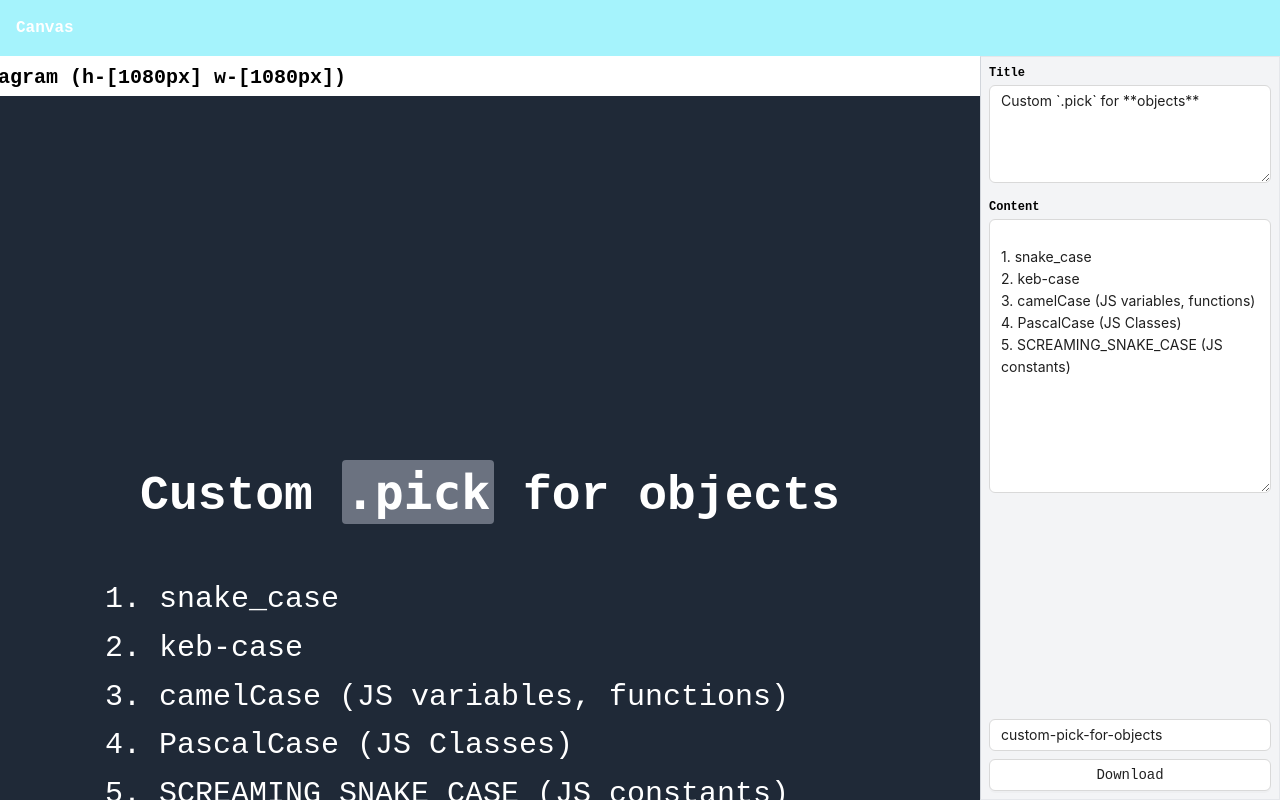
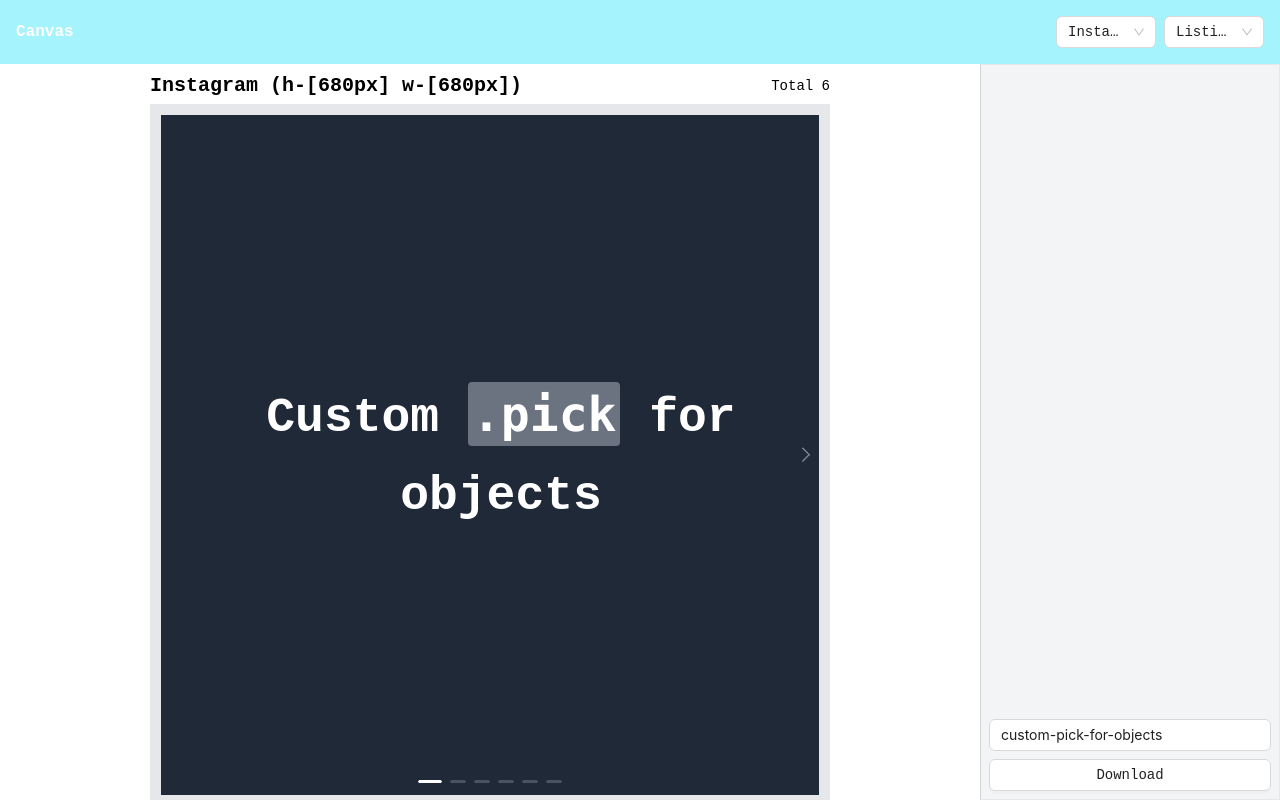
Before and after one commit to 318097/canvas, a React (Create React App) app: page / in a window 1280 px wide. Built offline with nearby package versions, Linux system fonts and the light colour scheme; the HTML template or start-up script is replaced by a standard one.

Commit message:
Major: Added Carousel variant

```diff
--- a/package.json
+++ b/package.json
@@ -19,6 +19,7 @@
     "react-konva": "^18.2.10",
     "react-scripts": "5.0.1",
     "sass": "^1.77.8",
+    "shortid": "^2.2.17",
     "web-vitals": "^2.1.4"
   },
   "scripts": {
--- a/src/components/Raw/Canvas.js
+++ b/src/components/Raw/Canvas.js
@@ -3,38 +3,103 @@ import { marked } from "marked";
 import React from "react";
 import "./Raw.scss";
 import cn from "classnames";
+import { Carousel } from "antd";
 
 const Canvas = ({
   canvasContainerRef,
-  ref,
+  templateRef,
   data,
-  updateSelectedItem,
+  _updateSelectedElement,
   selectedElement,
   templates,
 }) => {
+  const grouppedTemplates = Object.entries(_.groupBy(templates, "groupId"));
+
+  const containerClasses = `flex flex-col items-start gap-1 mb-12`;
+
   return (
     <div
-      className="p-2 bg-white grow h-full overflow-auto flex flex-col items-center"
+      className="p-2 bg-white grow h-full overflow-auto flex flex-col items-center max-w-full"
       ref={canvasContainerRef}
     >
-      {templates.map((template) => {
-        const { layout, className = "", platform } = template;
+      {grouppedTemplates.map(([groupId, templates]) => {
+        const cardProps = {
+          templateRef,
+          data,
+          selectedElement,
+          _updateSelectedElement,
+        };
+        if (groupId === "none") {
+          return templates.map((template) => {
+            const { platform, className } = template;
             return (
-          <div className="flex flex-col items-start gap-1 mb-12">
+              <div className={containerClasses}>
+                <Title platform={platform} className={className} />
+                <Card template={template} {...cardProps} />
+              </div>
+            );
+          });
+        } else {
+          const { containerWidth, className, platform } = templates[0];
+          return (
+            <div className={containerClasses}>
+              <Title
+                platform={platform}
+                className={className}
+                templates={templates}
+              />
+              <div
+                className={`bg-gray-200 border p-[10px]`}
+                style={{
+                  width: `${containerWidth}px`,
+                }}
+              >
+                <Carousel arrows infinite={false} className="m-auto">
+                  {templates.map((template) => (
+                    <Card template={template} {...cardProps} />
+                  ))}
+                </Carousel>
+              </div>
+            </div>
+          );
+        }
+      })}
+    </div>
+  );
+};
+
+const Title = ({ platform, className, templates }) => (
+  <div className="flex items-center justify-between w-full">
     <h1 className="text-xl font-bold">
       {platform} ({className})
     </h1>
+    {!!templates && (
+      <div className="text-sm">{`Total ${templates.length}`}</div>
+    )}
+  </div>
+);
+
+const Card = ({
+  template,
+  templateRef,
+  data,
+  selectedElement,
+  _updateSelectedElement,
+}) => {
+  const { layout, className = "", platform, groupId } = template;
+  return (
     <div
-              ref={ref}
+      ref={templateRef}
       className={`raw-editor-root flex flex-col gap-2 bg-gray-800 p-4 ${className}`}
     >
       {layout.map((layout) => {
         const { key, type, className = "", properties = {} } = layout;
+
         const value = _.get(data, key, "");
 
         if (!value) return null;
 
-                const fullKey = `${platform}:${key}`;
+        const fullKey = `${groupId}:${platform}:${key}`;
 
         const classNames = cn(
           "element",
@@ -49,19 +114,13 @@ const Canvas = ({
         return (
           <div
             onClick={() => {
-                      updateSelectedItem(fullKey);
+              _updateSelectedElement(fullKey);
             }}
             className={classNames}
             dangerouslySetInnerHTML={{
-                      __html: marked
-                        .parseInline(value)
-                        .replace(/^<p>|<\/p>$/g, ""),
+              __html: marked.parseInline(value).replace(/^<p>|<\/p>$/g, ""),
             }}
           ></div>
-                );
-              })}
-            </div>
-          </div>
         );
       })}
     </div>
--- a/src/components/Raw/Header.js
+++ b/src/components/Raw/Header.js
@@ -1,9 +1,32 @@
 import React from "react";
+import { Select } from "antd";
+import { generateTemplate, THEMES } from "./config";
 
-const Header = ({ filename, setFilename }) => {
+const Header = ({ template, setTemplate, theme, setTheme }) => {
   return (
-    <header class="flex items-center justify-between w-full p-4 bg-cyan-200">
+    <header className="flex items-center justify-between w-full p-4 bg-cyan-200">
       <h3 className="text-white font-bold">Canvas</h3>
+      <div className="flex items-center gap-2">
+        <Select
+          className="w-[100px]"
+          options={generateTemplate("all").map(({ platform }) => ({
+            label: platform,
+            value: platform,
+          }))}
+          value={template}
+          onChange={setTemplate}
+        />
+        <Select
+          placeholder="Theme"
+          className="w-[100px]"
+          options={THEMES.map(({ name }) => ({
+            label: name,
+            value: name,
+          }))}
+          value={theme}
+          onChange={setTheme}
+        />
+      </div>
     </header>
   );
 };
--- a/src/components/Raw/Raw.js
+++ b/src/components/Raw/Raw.js
@@ -1,24 +1,31 @@
 import React, { useCallback, useEffect, useRef, useState } from "react";
 import * as htmlToImage from "html-to-image";
 import "./Raw.scss";
-import { GENERIC_PROPERTIES, getDefaultContent, TEMPLATES } from "./config";
+import {
+  GENERIC_PROPERTIES,
+  getDefaultContent,
+  generateTemplate,
+} from "./config";
 import Sidebar from "./Sidebar";
 import Canvas from "./Canvas";
 import Header from "./Header";
+import shortid from "shortid";
 
 const Raw = () => {
   const [data, setData] = useState(getDefaultContent());
   const [selectedElement, setSelectedElement] = useState("");
   const [properties, setProperties] = useState({});
-  const [templates, setTemplates] = useState(TEMPLATES);
+  const [templates, setTemplates] = useState([]);
+  const [template, setTemplate] = useState("Instagram");
+  const [theme, setTheme] = useState("Listicle");
   const [filename, setFilename] = useState("");
 
-  const ref = useRef();
+  const templateRef = useRef();
   const canvasContainerRef = useRef();
 
   const isGenericTagSelected = GENERIC_PROPERTIES.includes(selectedElement);
 
-  const updateSelectedItem = (newValue) => {
+  const _updateSelectedElement = (newValue) => {
     setSelectedElement((prev) => {
       if (GENERIC_PROPERTIES.includes(prev))
         updatedClassesForTag(prev, "outlined", "remove");
@@ -27,15 +34,33 @@ const Raw = () => {
   };
 
   useEffect(() => {
+    setTemplates(generateTemplate("Instagram"));
+  }, []);
+
+  useEffect(() => {
+    parseDataForTheme();
+  }, [theme]);
+
+  useEffect(() => {
     if (!selectedElement || isGenericTagSelected) return;
 
-    const [platform, section] = selectedElement.split(":");
-    const match = templates[0].layout.find((item) => item.key === section);
+    const [groupId, platform, key] = selectedElement.split(":");
+    let matchedProperties = {};
+    for (let i = 0; i < templates.length; i++) {
+      const template = templates[i];
+      if (template.groupId === groupId && template.platform === platform) {
+        matchedProperties = template.layout.find((item) => item.key === key);
+        if (matchedProperties) {
+          break;
+        }
+      }
+    }
+
     setProperties((prev) => ({
       ...prev,
       [selectedElement]: {
         ...(prev[selectedElement] || {}),
-        ...match.properties,
+        ...matchedProperties,
       },
     }));
   }, [selectedElement]);
@@ -50,11 +75,11 @@ const Raw = () => {
           console.log("Detected click on <code>, <strong>");
           const id = Math.random().toString(36).substr(2, 9);
           e.target.dataset.id = id;
-          // updateSelectedItem(`${tag}:${id}`);
-          updateSelectedItem(tag);
+          // _updateSelectedElement(`${tag}:${id}`);
+          _updateSelectedElement(tag);
           updatedClassesForTag(tag, "outlined", "add");
         } else {
-          updateSelectedItem("");
+          _updateSelectedElement("");
         }
       },
       true
@@ -71,14 +96,45 @@ const Raw = () => {
     );
   }, [data]);
 
+  const parseDataForTheme = () => {
+    const platform = "Instagram";
+    if (theme === "Listicle") {
+      const content = data.content.trim().split("\n");
+      const contentPageIds = [];
+      const parsedContent = content.reduce((ob, content, index) => {
+        const key = `content_#${index + 1}`;
+        contentPageIds.push(key);
+        return { ...ob, [key]: content };
+      }, {});
+
+      // const platform = templates[0]["platform"];
+      const groupId = shortid();
+      const pages = generateTemplate(platform, {
+        title: "title",
+        content: null,
+        groupId,
+      }).concat([
+        ...contentPageIds.map(
+          (id) =>
+            generateTemplate(platform, { title: null, content: id, groupId })[0]
+        ),
+      ]);
+
+      setData((prev) => ({ ...prev, ...parsedContent }));
+      setTemplates(pages);
+    } else {
+      setTemplates(generateTemplate(platform));
+    }
+  };
+
   const handleDownload = useCallback(() => {
-    updateSelectedItem("");
-    if (ref.current === null) {
+    _updateSelectedElement("");
+    if (templateRef.current === null) {
       return;
     }
 
     htmlToImage
-      .toPng(ref.current, {
+      .toPng(templateRef.current, {
         cacheBust: true,
         quality: 1,
         width: 1080,
@@ -93,7 +149,7 @@ const Raw = () => {
       .catch((err) => {
         console.log(err);
       });
-  }, [ref]);
+  }, [templateRef]);
 
   const updatedClassesForTag = (tag, classes, action = "set") => {
     if (!tag) return;
@@ -109,13 +165,14 @@ const Raw = () => {
     });
   };
 
-  const handlePropertyChange = (key, value) => {
-    const [element, section] = selectedElement.split(":");
+  const handlePropertyChange = (property, value) => {
+    const [groupId, platform, key] = selectedElement.split(":");
     let updatedProperties;
+
     setProperties((prev) => {
       updatedProperties = {
         ...(prev[selectedElement] || {}),
-        [key]: value,
+        [property]: value,
       };
       return {
         ...prev,
@@ -124,27 +181,49 @@ const Raw = () => {
     });
 
     if (isGenericTagSelected) {
+      // if tags, then apply the classes
       const updatedClasses = [
         ...Object.values(updatedProperties),
         value,
         "outlined",
       ].join(" ");
-      updatedClassesForTag(element, updatedClasses);
+      updatedClassesForTag(platform, updatedClasses);
     } else {
+      // otherwise add the classes in templates obj
       setTemplates((prev) => {
-        const newConfig = [...prev];
-        const match = newConfig[0].layout.find((item) => item.key === section);
-        match.properties[key] = value;
-        return newConfig;
+        const updatedData = [...prev];
+
+        let matchedProperties = {};
+        for (let i = 0; i < updatedData.length; i++) {
+          const template = updatedData[i];
+          if (template.groupId === groupId && template.platform === platform) {
+            matchedProperties = template.layout.find(
+              (item) => item.key === key
+            );
+            if (matchedProperties) {
+              break;
+            }
+          }
+        }
+
+        matchedProperties.properties[property] = value;
+        return updatedData;
       });
     }
   };
 
+  const headerProps = {
+    template,
+    setTemplate,
+    theme,
+    setTheme,
+  };
+
   const canvasProps = {
     canvasContainerRef,
-    ref,
+    templateRef,
     data,
-    updateSelectedItem,
+    _updateSelectedElement,
     selectedElement,
     templates,
   };
@@ -158,11 +237,12 @@ const Raw = () => {
     selectedElement,
     properties,
     handlePropertyChange,
+    templates,
   };
 
   return (
     <div className="flex items-center flex-col p-0 h-full">
-      <Header />
+      <Header {...headerProps} />
       <div className="flex items-start gap-0 w-full grow overflow-hidden">
         <Canvas {...canvasProps} />
         <Sidebar {...sidebarProps} />
--- a/src/components/Raw/Sidebar.js
+++ b/src/components/Raw/Sidebar.js
@@ -14,29 +14,35 @@ const Sidebar = ({
   selectedElement,
   properties,
   handlePropertyChange,
+  templates,
 }) => {
+  const selectedElementFields = templates.find((template) => {
+    const [groupId, platform, key] = selectedElement.split(":");
+    return (
+      groupId === template.groupId &&
+      platform === template.platform &&
+      template.layout.find((layout) => layout.key === key)
+    );
+  });
+
   return (
     <div className="flex flex-col gap-2 bg-gray-100 border border-l-gray-300 p-2 w-[300px] shrink-0 h-full overflow-auto">
+      {(selectedElementFields?.layout ?? []).map((fields) => {
+        const { key } = fields;
+        return (
           <div className="flex flex-col items-start gap-1 mb-2">
-        <label className="text-xs font-bold">Title</label>
+            <label className="text-xs font-bold">{key}</label>
             <TextArea
               rows={4}
-          placeholder="Title"
-          value={data.title}
-          onChange={(e) => setData({ ...data, title: e.target.value })}
+              placeholder={key}
+              value={data[key]}
+              onChange={(e) => setData({ ...data, [key]: e.target.value })}
               spellCheck={false}
             />
           </div>
-      <div className="flex flex-col items-start gap-1 mb-2">
-        <label className="text-xs font-bold">Content</label>
-        <TextArea
-          rows={12}
-          placeholder="Content"
-          value={data.content}
-          spellCheck={false}
-          onChange={(e) => setData({ ...data, content: e.target.value })}
-        />
-      </div>
+        );
+      })}
+
       {!!selectedElement && (
         <Fragment>
           <hr />
--- a/src/components/Raw/config.js
+++ b/src/components/Raw/config.js
@@ -525,15 +525,20 @@ const PROPERTIES = [
   },
 ];
 
+const generateTemplate = (platform, keys) => {
+  const { title = "title", content = "content", groupId = "none" } = keys || {};
+
   const TEMPLATES = [
     {
       platform: "Instagram",
-    fontMultiplier: 2,
-    className: `h-[1080px] w-[1080px]`,
+      groupId: groupId,
+      containerWidth: 680,
+      className: `h-[680px] w-[680px]`,
       layout: [
         {
-        type: "title",
-        key: "title",
+          type: "text",
+          key: title,
+          label: "Title",
           className: "leading-relaxed",
           properties: {
             "text-size": "text-5xl",
@@ -544,8 +549,8 @@ const TEMPLATES = [
           },
         },
         {
-        type: "paragraph",
-        key: "content",
+          type: "text",
+          key: content,
           className: "leading-relaxed",
           properties: {
             "text-size": "text-3xl",
@@ -559,12 +564,13 @@ const TEMPLATES = [
     },
     {
       platform: "Twitter",
-    fontMultiplier: 2,
+      groupId: groupId,
+      containerWidth: 1200,
       className: `h-[675px] w-[1200px]`,
       layout: [
         {
-        type: "title",
-        key: "title",
+          type: "text",
+          key: title,
           className: "leading-relaxed",
           properties: {
             "text-size": "text-5xl",
@@ -574,8 +580,8 @@ const TEMPLATES = [
           },
         },
         {
-        type: "paragraph",
-        key: "content",
+          type: "text",
+          key: content,
           className: "leading-relaxed",
           properties: {
             "text-size": "text-3xl",
@@ -585,6 +591,37 @@ const TEMPLATES = [
           },
         },
       ],
+    },
+  ];
+
+  return TEMPLATES.filter((template) =>
+    platform === "all" ? true : template.platform === platform
+  ).map((template) => {
+    return {
+      ...template,
+      layout: template.layout.filter((layout) => layout.key !== null),
+    };
+  });
+};
+
+const THEMES = [
+  {
+    name: "Default",
+  },
+  {
+    name: "Multipage",
+  },
+  {
+    name: "Cover",
+  },
+  {
+    name: "Listicle",
+  },
+  {
+    name: "Carousel",
+  },
+  {
+    name: "Video",
   },
 ];
 
@@ -603,4 +640,10 @@ const getDefaultContent = () => {
 
 const GENERIC_PROPERTIES = ["CODE", "STRONG"];
 
-export { getDefaultContent, PROPERTIES, TEMPLATES, GENERIC_PROPERTIES };
+export {
+  getDefaultContent,
+  PROPERTIES,
+  generateTemplate,
+  GENERIC_PROPERTIES,
+  THEMES,
+};
```
Also changed, not shown: 1 other file (tests, documents, lock files or other folders). Lines whose indentation alone changed are shown as unchanged.
